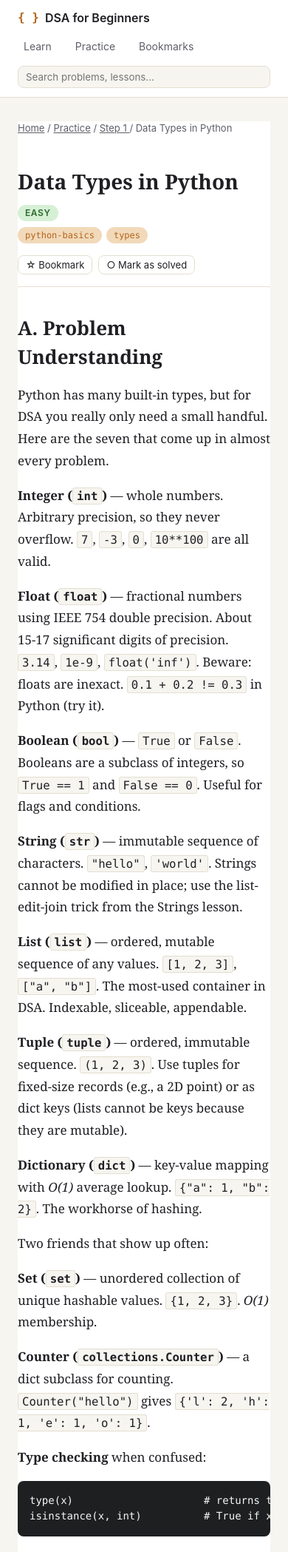
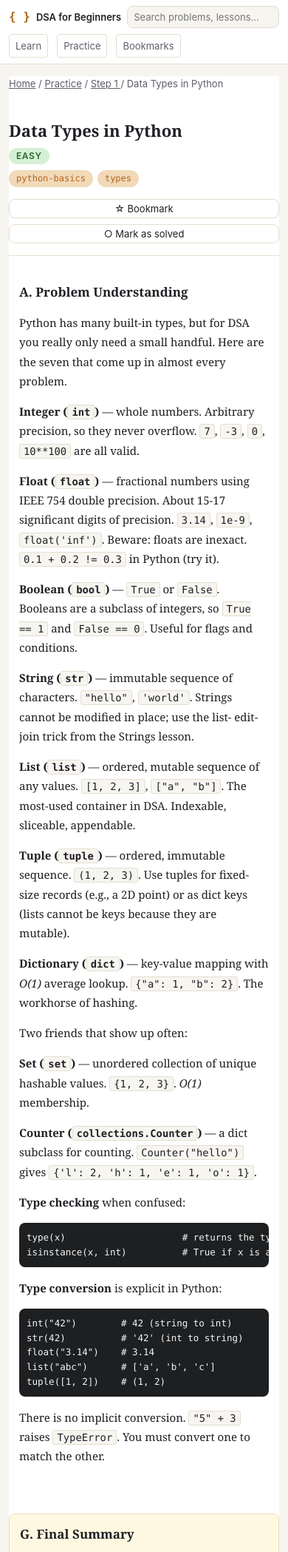
Before and after one commit to apexpdl/dsa-python, a Flask app: page /practice/problem/data-types in a window 390 px wide. Shown: the top 2098 px of the page at 74% size. Run offline with Flask 3, Linux system fonts and the light colour scheme; some libraries are stand-ins or nearby versions.

Commit message:
Make site fully responsive across all device sizes
Adds comprehensive media queries for:
- Tablet/small laptop (<=1024px): tighter padding, slightly smaller hero
- Tablet portrait/large phone (<=820px): topnav wraps to second row,
  meta grid collapses to single column, code blocks scroll horizontally
  with touch support, hero CTAs stack vertically
- Phone (<=540px): all sections shrink padding, fonts step down, code
  blocks extend slightly past content edges for full readability,
  tables scroll horizontally, sticky topbar disabled to save vertical
  space, buttons fill width
- Very small phones (<=380px): brand text truncates with ellipsis,
  font sizes step down again

Other improvements: prose tables scroll instead of breaking layout,
images cap to max-width 100%, links break on word boundaries to
prevent overflow.

```diff
--- a/static/css/style.css
+++ b/static/css/style.css
@@ -624,12 +624,244 @@ body {
   background: var(--bg-card);
 }
 
-@media (max-width: 720px) {
-  .hero h1 { font-size: 36px; }
-  .topbar-inner { flex-wrap: wrap; gap: 12px; }
-  .search-form { width: 100%; }
-  .search-form input { width: 100%; }
-  .topnav { margin-left: 0; }
-  .article-header h1 { font-size: 28px; }
-  .page-header h1 { font-size: 30px; }
+/* ======================================================== */
+/* RESPONSIVE DESIGN — laptops, tablets, phones              */
+/* ======================================================== */
+
+/* Tablet / small laptop — up to 1024px wide */
+@media (max-width: 1024px) {
+  .topbar-inner {
+    padding: 12px 18px;
+    gap: 18px;
+  }
+  .content {
+    padding: 28px 20px 64px;
+  }
+  .search-form input {
+    width: 220px;
+  }
+  .hero h1 {
+    font-size: 42px;
+  }
+  .hero-subtitle {
+    font-size: 17px;
+  }
+  .meta-grid {
+    grid-template-columns: repeat(auto-fit, minmax(220px, 1fr));
+    gap: 16px;
+  }
 }
+
+/* Tablet portrait / large phone — up to 820px wide */
+@media (max-width: 820px) {
+  body { font-size: 15px; line-height: 1.55; }
+  .topbar { position: relative; }   /* free up scroll space on mobile */
+  .topbar-inner {
+    padding: 10px 14px;
+    gap: 12px;
+    flex-wrap: wrap;
+  }
+  .brand-text { font-size: 14px; }
+  .topnav {
+    margin-left: 0;
+    order: 3;
+    width: 100%;
+    justify-content: flex-start;
+    gap: 12px;
+    flex-wrap: wrap;
+  }
+  .topnav a {
+    font-size: 14px;
+    padding: 6px 10px;
+    border: 1px solid var(--border);
+  }
+  .search-form {
+    margin-left: auto;
+    flex: 1;
+    min-width: 160px;
+  }
+  .search-form input {
+    width: 100%;
+  }
+  .content {
+    padding: 20px 16px 64px;
+  }
+  .hero {
+    padding: 20px 0 16px;
+  }
+  .hero h1 {
+    font-size: 32px;
+  }
+  .hero-subtitle {
+    font-size: 16px;
+  }
+  .hero-cta {
+    flex-direction: column;
+    align-items: stretch;
+  }
+  .hero-cta .btn {
+    text-align: center;
+  }
+  .article-header h1 { font-size: 26px; }
+  .page-header h1 { font-size: 26px; }
+  .breadcrumbs {
+    font-size: 13px;
+    flex-wrap: wrap;
+    word-break: break-word;
+  }
+  .problem-section { padding: 16px; margin-bottom: 18px; }
+  .problem-section h2 { font-size: 19px; }
+  .code-block { margin: 12px -4px; }
+  .code-block pre {
+    padding: 14px 12px;
+    font-size: 13px;
+    border-radius: 6px;
+    white-space: pre;
+    overflow-x: auto;
+    -webkit-overflow-scrolling: touch;
+  }
+  .code-walkthrough {
+    padding: 14px 16px;
+    margin: 14px 0;
+  }
+  .code-walkthrough h4 { font-size: 14px; }
+  .interconnection { padding: 18px; }
+  .resources-section { padding: 18px; }
+  .meta-grid {
+    grid-template-columns: 1fr;        /* stack all meta panels */
+    gap: 14px;
+  }
+  .resource-list a { padding: 10px 12px; }
+  .confusion-item summary {
+    font-size: 15px;
+    padding: 12px 14px;
+    padding-right: 32px;
+  }
+  .confusion-item .prose {
+    padding: 0 14px 14px;
+    font-size: 14px;
+  }
+  /* Lesson page typography */
+  .prose { font-size: 15px; }
+  .prose h2 { font-size: 22px; }
+  .prose h3 { font-size: 18px; }
+  .prose pre { font-size: 13px; padding: 12px; }
+  /* Tag rows and chips wrap nicely */
+  .tag-row { flex-wrap: wrap; }
+  .difficulty, .tag { font-size: 12px; }
+}
+
+/* Phone — up to 540px wide */
+@media (max-width: 540px) {
+  body { font-size: 15px; }
+  .topbar-inner {
+    padding: 8px 12px;
+    gap: 8px;
+  }
+  .brand-logo { font-size: 16px; }
+  .brand-text {
+    font-size: 13px;
+    max-width: 140px;
+    overflow: hidden;
+    text-overflow: ellipsis;
+    white-space: nowrap;
+  }
+  .topnav a {
+    font-size: 13px;
+    padding: 5px 8px;
+  }
+  .search-form input {
+    padding: 6px 8px;
+    font-size: 13px;
+  }
+  .content {
+    padding: 16px 12px 48px;
+  }
+  .hero h1 {
+    font-size: 26px;
+    line-height: 1.15;
+  }
+  .hero-subtitle {
+    font-size: 15px;
+  }
+  .article-header h1 { font-size: 22px; line-height: 1.2; }
+  .page-header h1 { font-size: 22px; }
+  .problem-section { padding: 14px; }
+  .problem-section h2 { font-size: 17px; }
+  .code-block { margin: 10px -8px; }
+  .code-block pre {
+    padding: 12px 10px;
+    font-size: 12.5px;
+    border-radius: 4px;
+  }
+  .code-walkthrough {
+    padding: 12px 14px;
+    margin: 12px -4px;
+  }
+  .code-walkthrough h4 { font-size: 13px; }
+  .interconnection { padding: 14px; }
+  .resources-section { padding: 14px; }
+  .confusion-item summary { font-size: 14px; padding: 10px 12px; padding-right: 30px; }
+  .confusion-item .prose { font-size: 14px; padding: 0 12px 12px; }
+  .prose h2 { font-size: 20px; }
+  .prose h3 { font-size: 17px; }
+  .prose pre { font-size: 12.5px; padding: 10px; }
+  .meta-grid h4 { font-size: 12px; }
+  .meta-list li { font-size: 13px; }
+  .resource-list strong { font-size: 14px; }
+  .resource-url { font-size: 11px; }
+  /* Tables should scroll horizontally rather than break the layout */
+  .prose table {
+    display: block;
+    overflow-x: auto;
+    -webkit-overflow-scrolling: touch;
+    max-width: 100%;
+  }
+  /* Buttons stack and fill width */
+  .problem-toolbar {
+    flex-direction: column;
+    gap: 8px;
+  }
+  .problem-toolbar .btn {
+    width: 100%;
+    text-align: center;
+  }
+}
+
+/* Very small phone — narrow screens (under 380px) */
+@media (max-width: 380px) {
+  .topnav { gap: 6px; }
+  .topnav a {
+    font-size: 12px;
+    padding: 4px 6px;
+  }
+  .brand-text {
+    max-width: 100px;
+  }
+  .hero h1 { font-size: 22px; }
+  .article-header h1 { font-size: 19px; }
+  .code-block pre { font-size: 12px; }
+}
+
+/* Prevent any image / media from causing horizontal scroll */
+img, video, iframe, svg {
+  max-width: 100%;
+  height: auto;
+}
+
+/* Improve word wrap on long URLs and code-like text inside prose */
+.prose a { word-break: break-word; }
+
+/* Ensure tables in any prose area can scroll instead of breaking layout */
+.prose .table-wrapper {
+  overflow-x: auto;
+  -webkit-overflow-scrolling: touch;
+}
+
+/* Sticky topbar should not be sticky on small screens (saves room) */
+@media (max-width: 540px) {
+  .topbar {
+    position: relative;
+    top: auto;
+  }
+}
```
